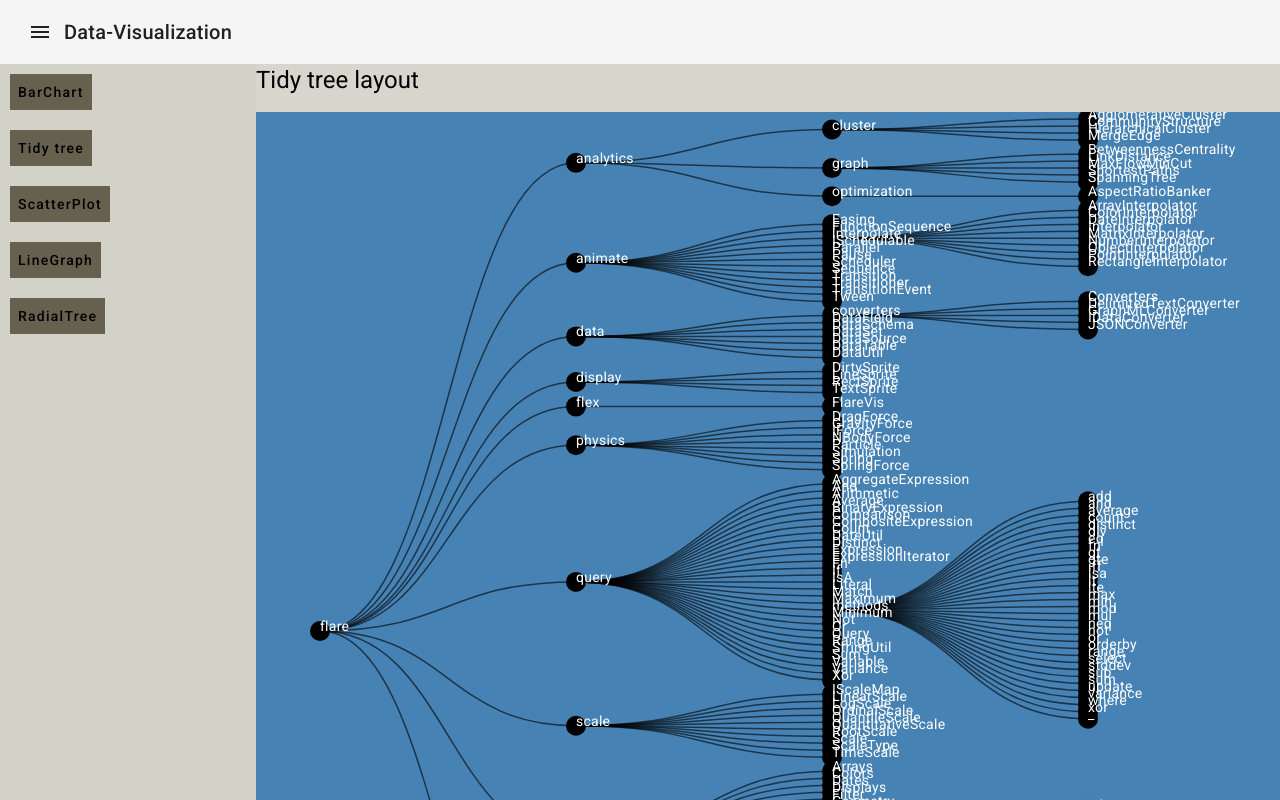
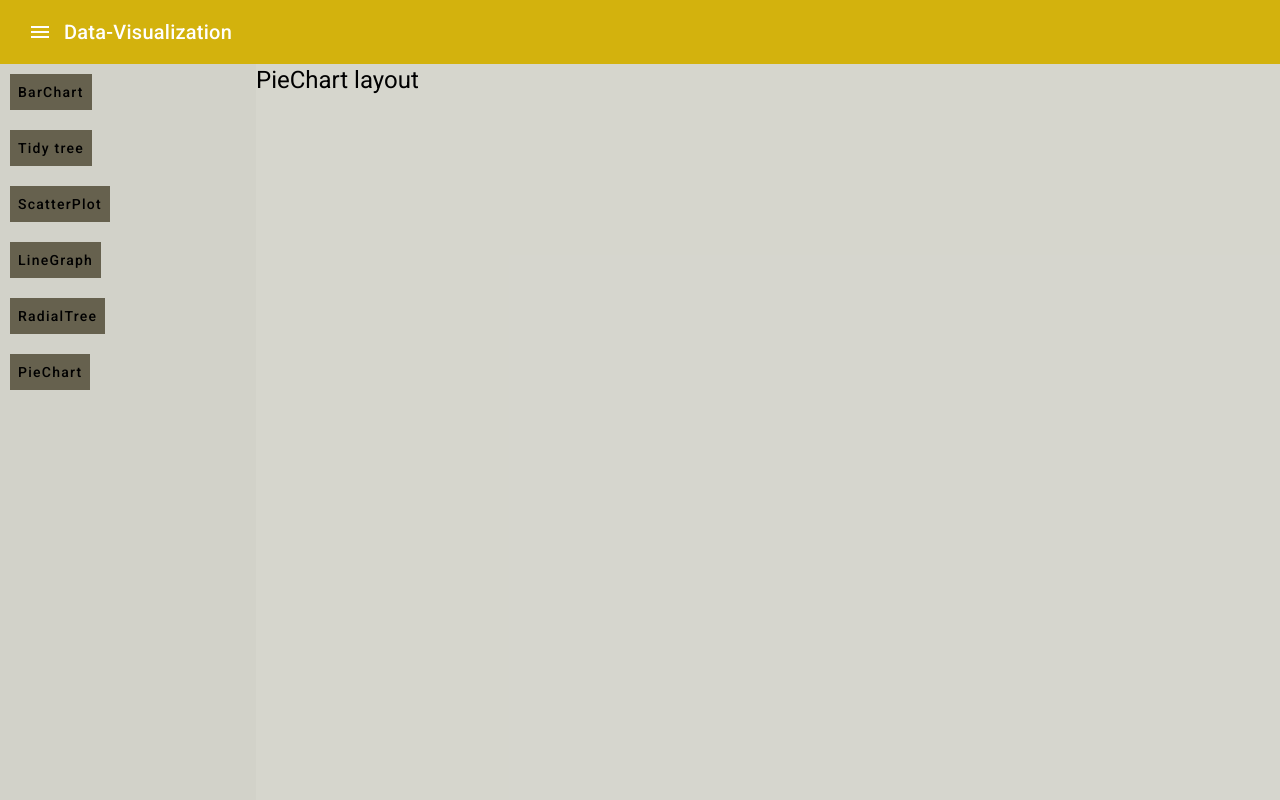
Before and after one commit to Sudarshan-r-bhat/data-visualization, an Angular app: page / in a window 1280 px wide. Shown: the top 800 px of the page. Built offline with nearby package versions, Linux system fonts and the light colour scheme.

Commit message:
initialize piechart component

```diff
--- a/src/app/app.module.ts
+++ b/src/app/app.module.ts
@@ -20,6 +20,7 @@ import { ScatterPlotComponent } from './scatter-plot/scatter-plot.component';
 import { DataModule } from './data/data.module';
 import { LineGraphComponent } from './line-graph/line-graph.component';
 import { RadialTreeComponent } from './radial-tree/radial-tree.component';
+import { PieChartComponent } from './pie-chart/pie-chart.component';
 
 @NgModule({
   declarations: [
@@ -29,7 +30,8 @@ import { RadialTreeComponent } from './radial-tree/radial-tree.component';
     BarChartComponent,
     ScatterPlotComponent,
     LineGraphComponent,
-    RadialTreeComponent
+    RadialTreeComponent,
+    PieChartComponent
   ],
   imports: [
     BrowserModule,
--- /dev/null
+++ b/src/app/data/piechart-data.ts
@@ -0,0 +1,6 @@
+export class PiechartData {
+
+    get(): any {
+        return {};
+    }
+}
--- a/src/app/main-page/main-page.component.html
+++ b/src/app/main-page/main-page.component.html
@@ -16,6 +16,9 @@
                 </div>
                 <div class="side-container-content">
                     <button mat-button (click)="toggleView(5)" type="button">RadialTree</button>
+                </div>
+                <div class="side-container-content">
+                    <button mat-button (click)="toggleView(6)" type="button">PieChart</button>
                 </div>
             </div>
             <div class="main-container">
@@ -40,7 +43,10 @@
                     <h1>Radial Cluster layout </h1>
                     <app-radial-tree></app-radial-tree>
                 </div>
-
+                <div *ngIf="isPieChart">
+                    <h1>PieChart layout </h1>
+                    <app-pie-chart></app-pie-chart>
+                </div>
             </div>
        </div>
     </body>
--- a/src/app/main-page/main-page.component.ts
+++ b/src/app/main-page/main-page.component.ts
@@ -7,10 +7,12 @@ import { Component, } from '@angular/core';
 })
 export class MainPageComponent {
   isBarChart: boolean =false;
-  isTidyTree: boolean = true;
+  isTidyTree: boolean = false;
   isScatterPlot: boolean = false;
   isLineGraph: boolean = false;
-  isRadialTree: boolean = true;
+  isRadialTree: boolean = false;
+  isPieChart: boolean = true;
+
   constructor() {}
 
   ngOnInit() {
--- /dev/null
+++ b/src/app/pie-chart/pie-chart.component.html
@@ -0,0 +1,3 @@
+<div>
+    <svg #pieChart></svg>
+</div>
--- /dev/null
+++ b/src/app/pie-chart/pie-chart.component.ts
@@ -0,0 +1,36 @@
+import { Component, ViewChild, ElementRef } from '@angular/core';
+import { ComponentConstants } from '../data/component-constants';
+import { PiechartData } from '../data/piechart-data';
+
+@Component({
+  selector: 'app-pie-chart',
+  templateUrl: './pie-chart.component.html',
+  styleUrls: ['./pie-chart.component.css'],
+  providers: [ComponentConstants, PiechartData]
+})
+export class PieChartComponent {
+  @ViewChild("pieChart", {static: true}) pieChartElement!: ElementRef;
+  private data: any;
+  constructor(
+    private pieChartData: PiechartData,
+    private constants: ComponentConstants){}
+
+  ngOnInit() {
+    this.data = this.pieChartData.get();
+    this.renderPieChart(this.data);
+  }
+
+  private renderPieChart(data: any): void {
+
+    const windowScreenY = this.constants.screenHieght;
+    const windowScreenX = this.constants.screenWidth;
+
+    const viewBoxY = this.constants.getViewBoxHeight(2);
+    const viewBoxX = this.constants.getViewBoxWidth(1.5);
+
+    const margin = { "top": viewBoxY * 0.1, "right": 10, "bottom": 10, "left": viewBoxX * 0.05 };
+
+  }
+
+
+}
--- a/src/styles.css
+++ b/src/styles.css
@@ -9,6 +9,11 @@ body {
     margin: 0;
     font-family: Roboto, "Helvetica Neue", sans-serif;
 }
+.mat-toolbar {
+    background-color: #d3b20d;
+    color: #ffffff;
+}
+
 /* side container design */
 .side-container {
     display: flex;
```
Also changed, not shown: src/app/pie-chart/pie-chart.component.css (added), 2 other files (tests, documents, lock files or other folders).
